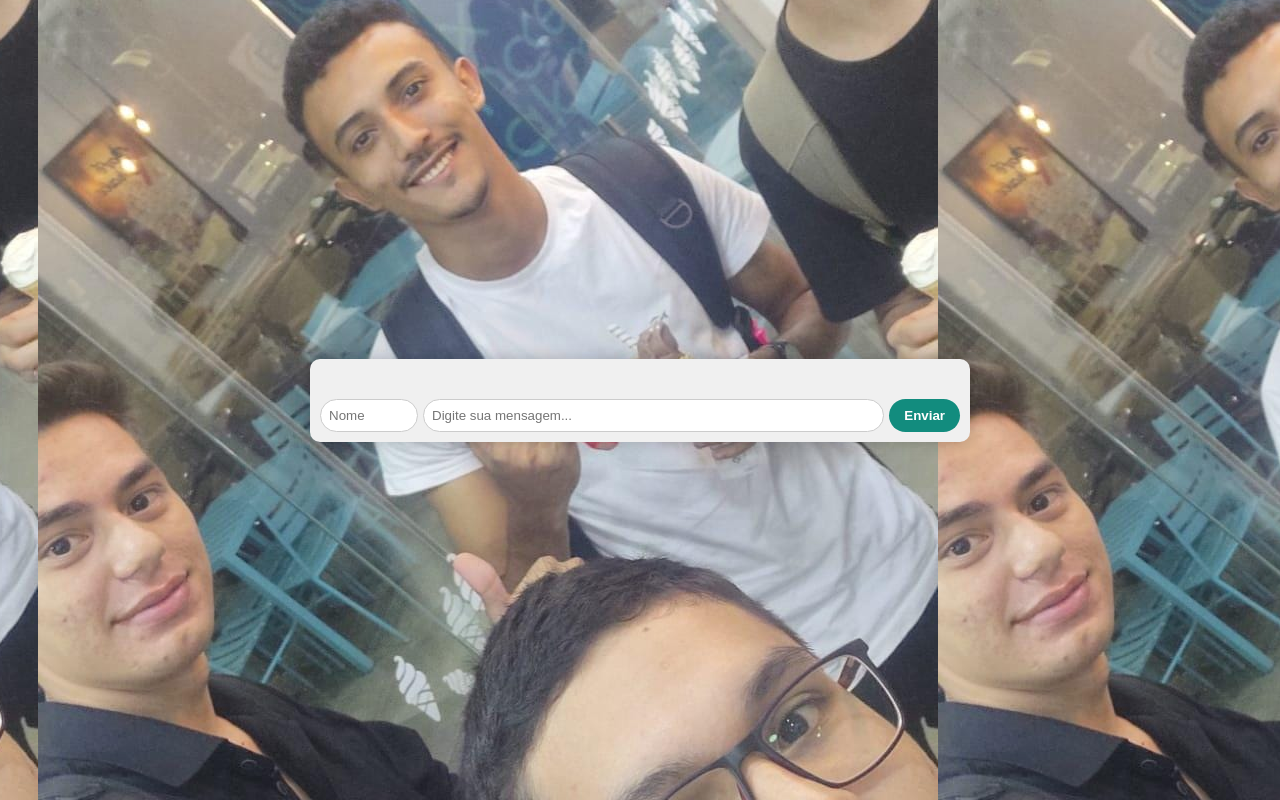
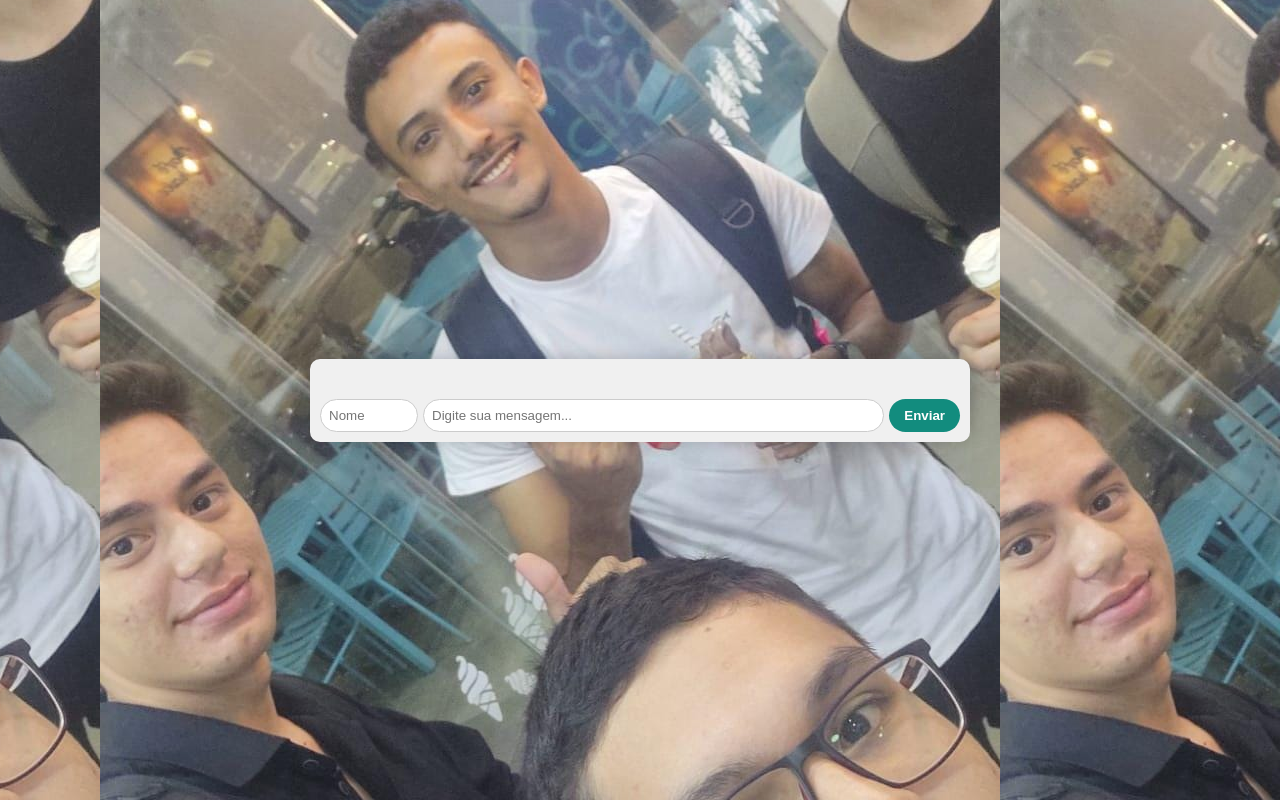
Before and after one commit to JGLoot/chat-firebase, a plain HTML site: page index.html in a window 1280 px wide. Drawn offline with Linux system fonts and the light colour scheme; no server answers.

Commit message:
Update index.html

```diff
--- a/index.html
+++ b/index.html
@@ -5,7 +5,7 @@
   <title>Chat Estilo WhatsApp</title>
   <style>
     body {
-      background: 10%;
+      background: 1000px;
       font-family: Arial, sans-serif;
       background-image: url("foto.jpg");
       display: flex;
```
